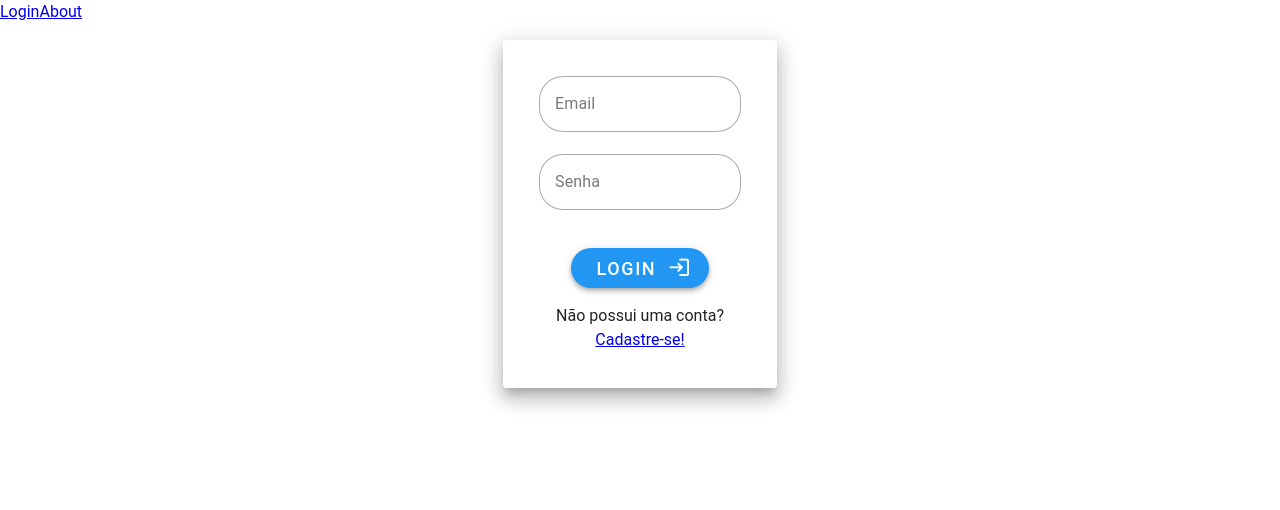
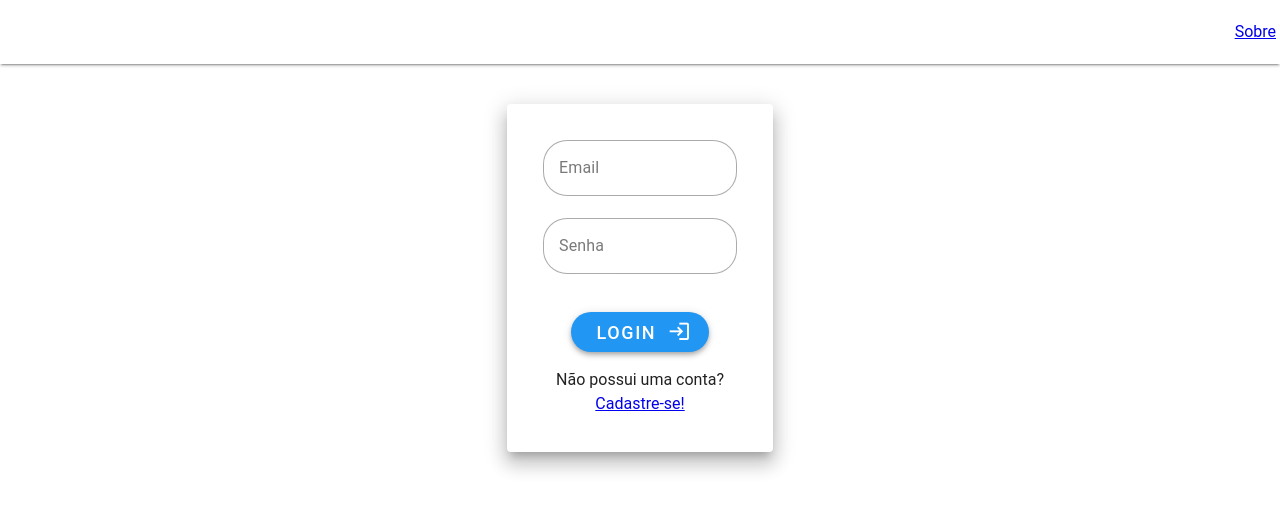
Before and after one commit to lanerLF/projeto-modulo-1, a Vue app: page / in a window 1280 px wide. Shown: the top 510 px of the page. Built offline with nearby package versions, Linux system fonts and the light colour scheme.

Commit message:
feat: app-bar for navigation

```diff
--- a/package.json
+++ b/package.json
@@ -9,6 +9,7 @@
   },
   "dependencies": {
     "axios": "^1.5.0",
+    "cors": "^2.8.5",
     "vue": "^3.3.4",
     "vue-router": "^4.2.4",
     "vuetify": "^3.3.15"
--- a/src/App.vue
+++ b/src/App.vue
@@ -3,15 +3,18 @@ import { RouterLink, RouterView } from "vue-router";
 </script>
 
 <template>
-    <header>
-        <div class="wrapper">
-            <nav>
-                <RouterLink to="/">Login</RouterLink>
-                <RouterLink to="/about">About</RouterLink>
-            </nav>
-        </div>
-    </header>
-    <RouterView />
+    <v-container class="ma-5">
+        <v-layout>
+            <v-app-bar :elevation="2">
+                <template v-slot:append>
+                    <RouterLink to="/about">Sobre</RouterLink>
+                </template>
+            </v-app-bar>
+        </v-layout>
+    </v-container>
+    <v-container>
+        <RouterView />
+    </v-container>
 </template>
 
 <style scoped></style>
--- a/src/views/Login.vue
+++ b/src/views/Login.vue
@@ -3,7 +3,10 @@
         <v-row align="center" justify="center">
             <v-col cols="3">
                 <v-card elevation="12" align="center" justify="center">
-                    <v-form class="pa-5 d-flex flex-column align-center">
+                    <v-form
+                        @submit.prevent="verifyingUser"
+                        class="pa-5 d-flex flex-column align-center"
+                    >
                         <v-container>
                             <v-text-field
                                 label="Email"
@@ -27,6 +30,7 @@
                             elevation="4"
                             density="compact"
                             color="blue"
+                            type="submit"
                             >Login</v-btn
                         >
                         <v-container>
@@ -44,6 +48,8 @@
     </v-container>
 </template>
 <script>
+import axios from "axios";
+
 export default {
     data() {
         return {
@@ -51,6 +57,27 @@ export default {
             password: "",
         };
     },
+    methods: {
+        async verifyingUser() {
+            try {
+                const response = await axios.post(
+                    "http://localhost:3000/sessions",
+                    {
+                        email: this.email,
+                        password: this.password,
+                    }
+                );
+
+                if (response.data.token) {
+                    console.log(response.data);
+                } else {
+                    console.log(response.data);
+                }
+            } catch (error) {
+                console.error("Error: ", error);
+            }
+        },
+    },
 };
 </script>
 <style scoped></style>
```
Also changed, not shown: 1 other file (tests, documents, lock files or other folders).
